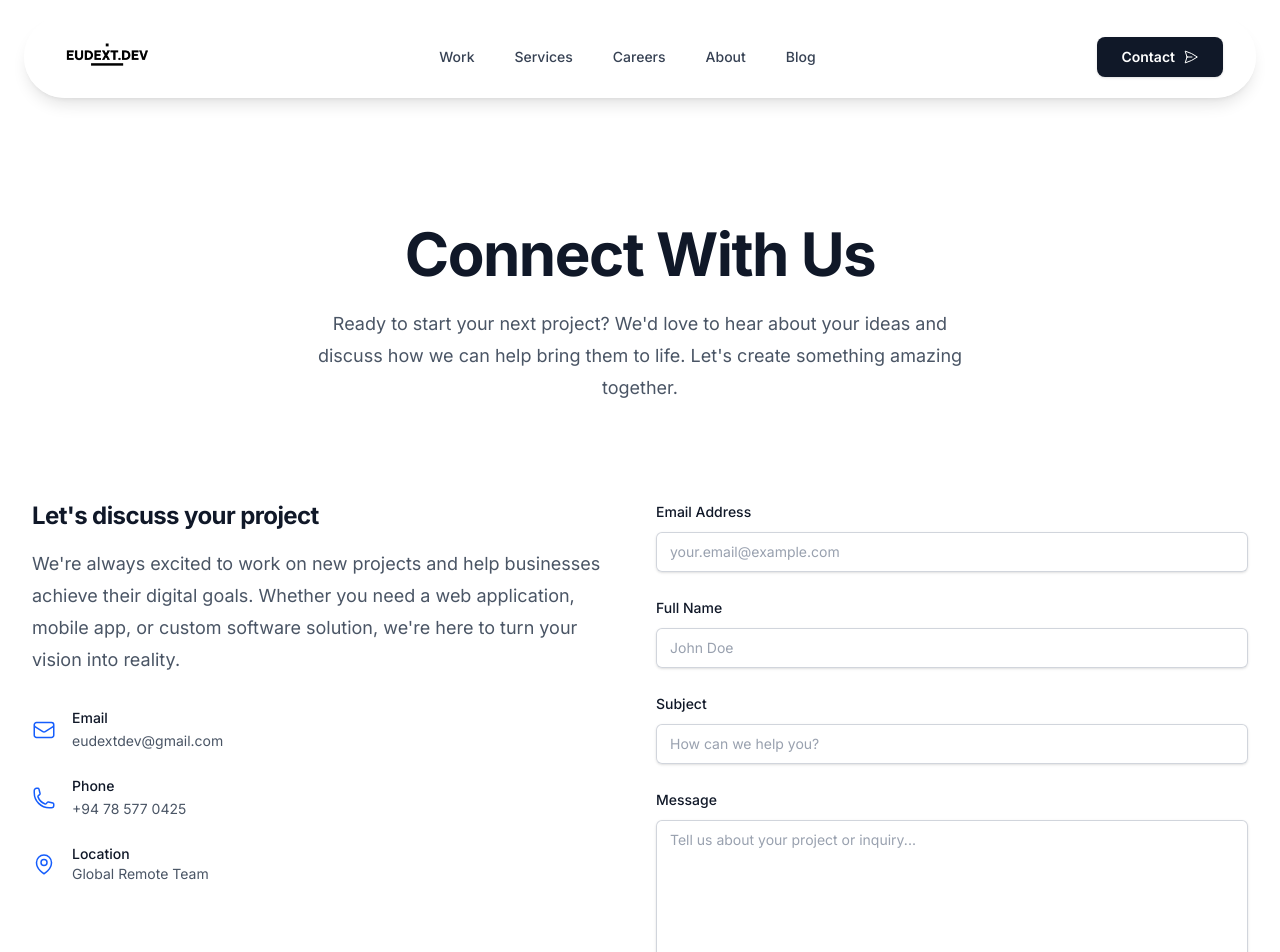
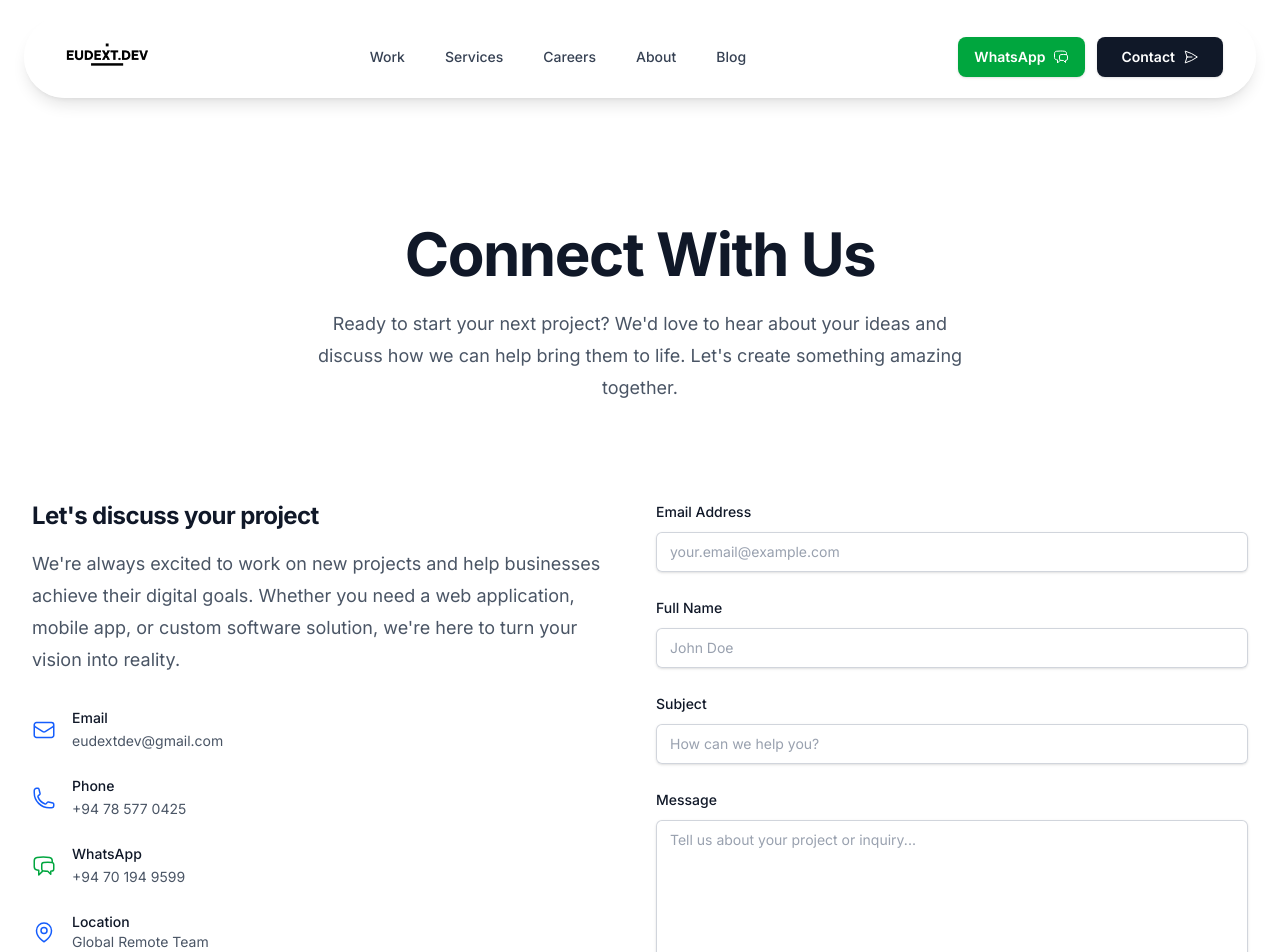
Before and after one commit to pramitha1166/eudext.dev, a Next.js app: page /contact in a window 1280 px wide. Shown: the top 952 px of the page. Built offline with nearby package versions, Linux system fonts and the light colour scheme.

Commit message:
minor changes

```diff
--- a/src/app/contact/page.tsx
+++ b/src/app/contact/page.tsx
@@ -1,6 +1,6 @@
 import Layout from '@/components/Layout';
 import ContactForm from '@/components/ContactForm';
-import { EnvelopeIcon, PhoneIcon, MapPinIcon } from '@heroicons/react/24/outline';
+import { EnvelopeIcon, PhoneIcon, MapPinIcon, ChatBubbleLeftRightIcon } from '@heroicons/react/24/outline';
 
 export default function ContactPage() {
   return (
@@ -52,6 +52,16 @@ export default function ContactPage() {
                   </div>
 
                   <div className="flex items-center">
+                    <ChatBubbleLeftRightIcon className="h-6 w-6 text-green-600" />
+                    <div className="ml-4">
+                      <h3 className="text-sm font-medium text-gray-900">WhatsApp</h3>
+                      <a href="https://wa.me/94701949599" target="_blank" rel="noopener noreferrer" className="text-sm text-gray-600 hover:text-green-600 transition-colors">
+                        +94 70 194 9599
+                      </a>
+                    </div>
+                  </div>
+
+                  <div className="flex items-center">
                     <MapPinIcon className="h-6 w-6 text-blue-600" />
                     <div className="ml-4">
                       <h3 className="text-sm font-medium text-gray-900">Location</h3>
--- a/src/components/Header.tsx
+++ b/src/components/Header.tsx
@@ -4,7 +4,7 @@ import Link from 'next/link';
 import Image from 'next/image';
 import { useState, useEffect } from 'react';
 import { usePathname } from 'next/navigation';
-import { Bars3Icon, XMarkIcon, PaperAirplaneIcon } from '@heroicons/react/24/outline';
+import { Bars3Icon, XMarkIcon, PaperAirplaneIcon, ChatBubbleLeftRightIcon } from '@heroicons/react/24/outline';
 import { navigationItems } from '@/data/navigation';
 
 export default function Header() {
@@ -91,8 +91,25 @@ export default function Header() {
             })}
           </div>
 
-          {/* Contact button - right aligned */}
-          <div className="flex-shrink-0">
+          {/* Contact buttons - right aligned */}
+          <div className="flex-shrink-0 flex items-center gap-3 hidden lg:flex">
+            {/* WhatsApp button */}
+            <a
+              href="https://wa.me/94701949599"
+              target="_blank"
+              rel="noopener noreferrer"
+              className={`rounded-lg bg-green-600 text-white hover:bg-green-700 focus-visible:outline focus-visible:outline-2 focus-visible:outline-offset-2 focus-visible:outline-green-600 transition-all duration-300 shadow-sm flex items-center ${
+                isScrolled
+                  ? 'px-3 py-3'
+                  : 'px-4 py-2.5 gap-2'
+              }`}
+              title="Chat on WhatsApp"
+            >
+              {!isScrolled && <span className="text-sm font-semibold">WhatsApp</span>}
+              <ChatBubbleLeftRightIcon className="h-4 w-4" />
+            </a>
+
+            {/* Contact button */}
             <Link
               href="/contact"
               className={`rounded-lg bg-gray-900 text-white hover:bg-gray-800 focus-visible:outline focus-visible:outline-2 focus-visible:outline-offset-2 focus-visible:outline-gray-900 transition-all duration-300 shadow-sm flex items-center ${
@@ -152,13 +169,28 @@ export default function Header() {
                   );
                 })}
               </div>
-              <div className="py-6">
+              <div className="py-6 space-y-3">
+                <a
+                  href="https://wa.me/94701949599"
+                  target="_blank"
+                  rel="noopener noreferrer"
+                  className="-mx-3 block rounded-lg px-4 py-3 text-base font-semibold leading-7 text-white bg-green-600 hover:bg-green-700 transition-colors shadow-sm"
+                  onClick={() => setMobileMenuOpen(false)}
+                >
+                  <div className="flex items-center justify-center gap-2">
+                    <ChatBubbleLeftRightIcon className="h-5 w-5" />
+                    Chat on WhatsApp
+                  </div>
+                </a>
                 <Link
                   href="/contact"
-                  className="-mx-3 block rounded-lg px-3 py-2.5 text-base font-semibold leading-7 text-gray-900 hover:bg-gray-50"
+                  className="-mx-3 block rounded-lg px-4 py-3 text-base font-semibold leading-7 text-white bg-gray-900 hover:bg-gray-800 transition-colors shadow-sm"
                   onClick={() => setMobileMenuOpen(false)}
                 >
-                  Get in touch
+                  <div className="flex items-center justify-center gap-2">
+                    <PaperAirplaneIcon className="h-5 w-5" />
+                    Contact Us
+                  </div>
                 </Link>
               </div>
             </div>
```
Also changed, not shown: .cursor/commands/add-whatsapp-for-connect.md (added), .cursor/commands/do-header-changes.md (added).
